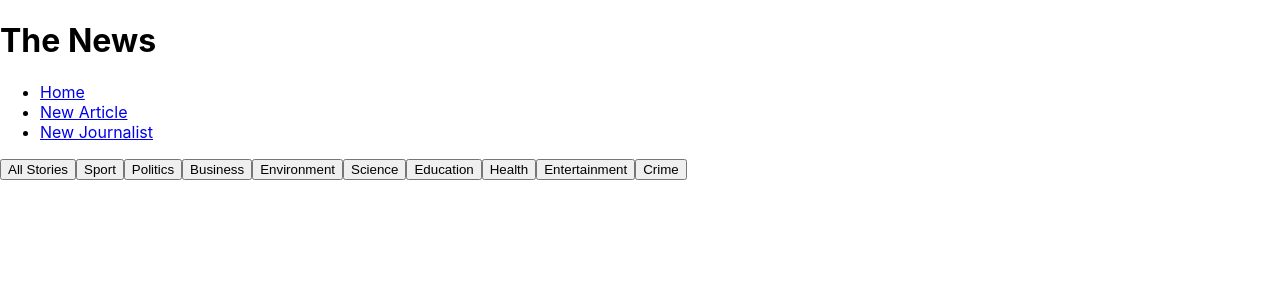
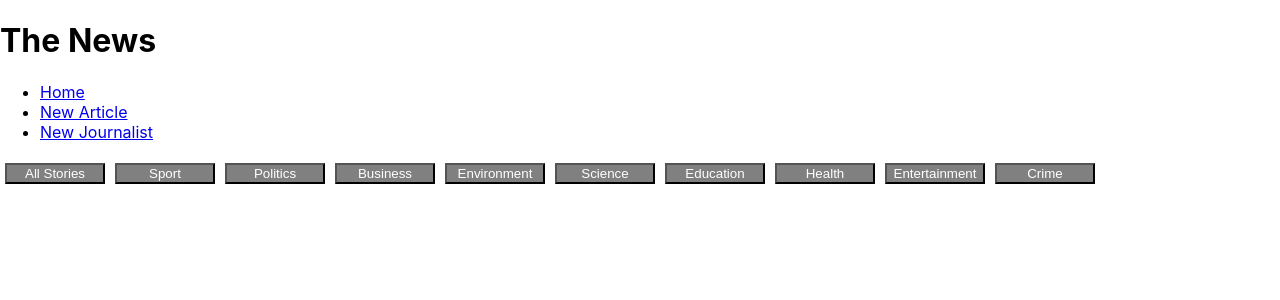
Before and after one commit to evebram/React_News_App, a React (Create React App) app: page / in a window 1280 px wide. Shown: the top 300 px of the page. Built offline with nearby package versions, Linux system fonts and the light colour scheme; no server answers.

Commit message:
category styling started

```diff
--- /dev/null
+++ b/src/components/Category.css
@@ -0,0 +1,15 @@
+.category-button {
+  overflow: hidden;
+  display: inline;
+  overflow: none;
+  white-space: nowrap;
+}
+
+
+.category-button button {
+  background-color: grey;
+  color: white;
+  width: 100px;
+  margin: 5px;
+
+}
--- a/src/components/Category.js
+++ b/src/components/Category.js
@@ -1,5 +1,5 @@
 import React from 'react';
-
+import './Category.css';
 
 const Category = ({filterArray, filterArrayAll}) => {
 
@@ -13,7 +13,7 @@ const Category = ({filterArray, filterArrayAll}) => {
   }
 
   return (
-    <>
+    <div className='category-button'>
       <button onClick={handleClickAll}>All Stories</button>
       <button value="Sport" onClick={handleClick}>Sport</button>
       <button value="Politics" onClick={handleClick}>Politics</button>
@@ -24,7 +24,7 @@ const Category = ({filterArray, filterArrayAll}) => {
       <button value="Health" onClick={handleClick}>Health</button>
       <button value="Entertainment" onClick={handleClick}>Entertainment</button>
       <button value="Crime" onClick={handleClick}>Crime</button>
-    </>
+    </div>
   )
 }
 
```
